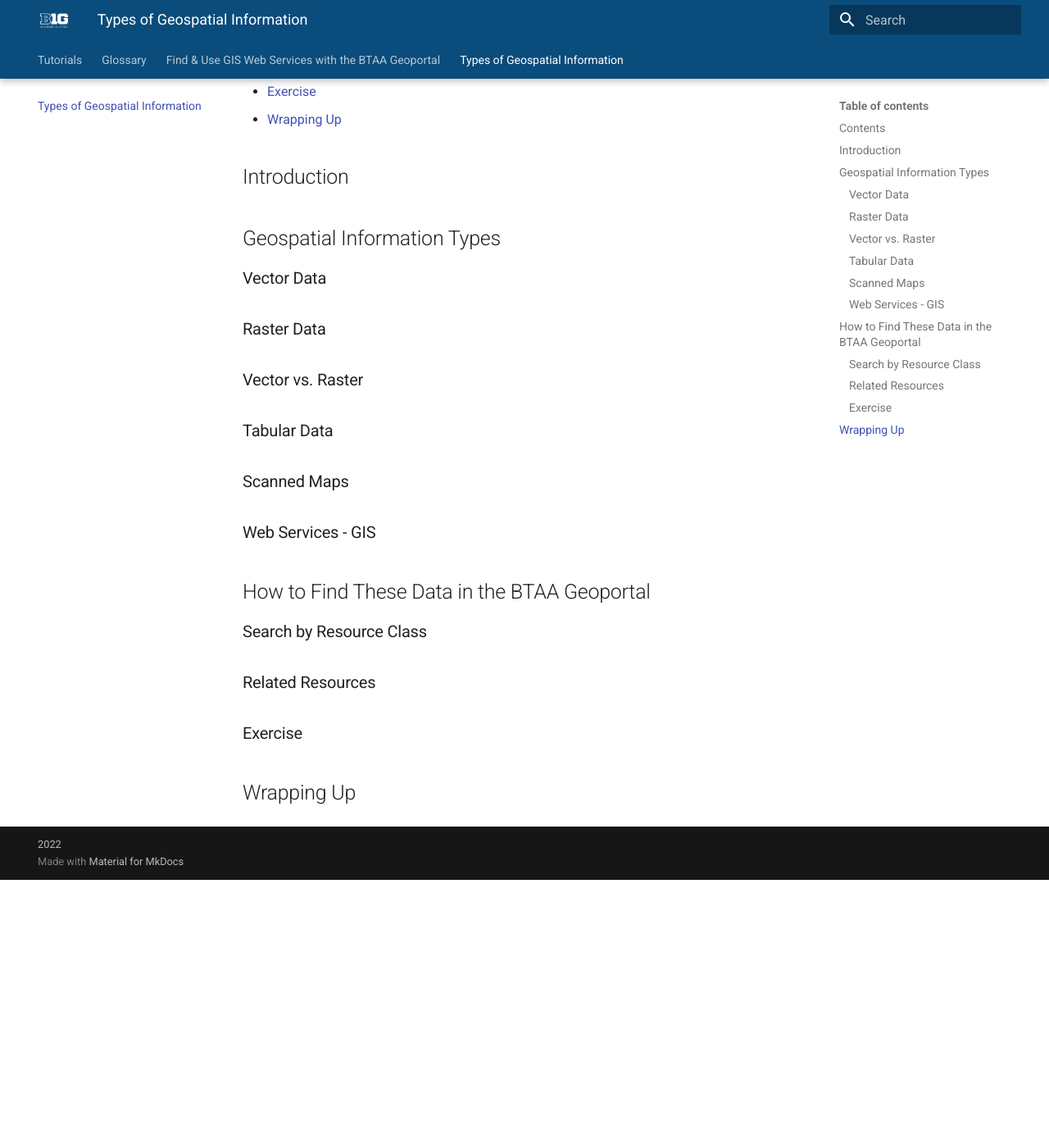
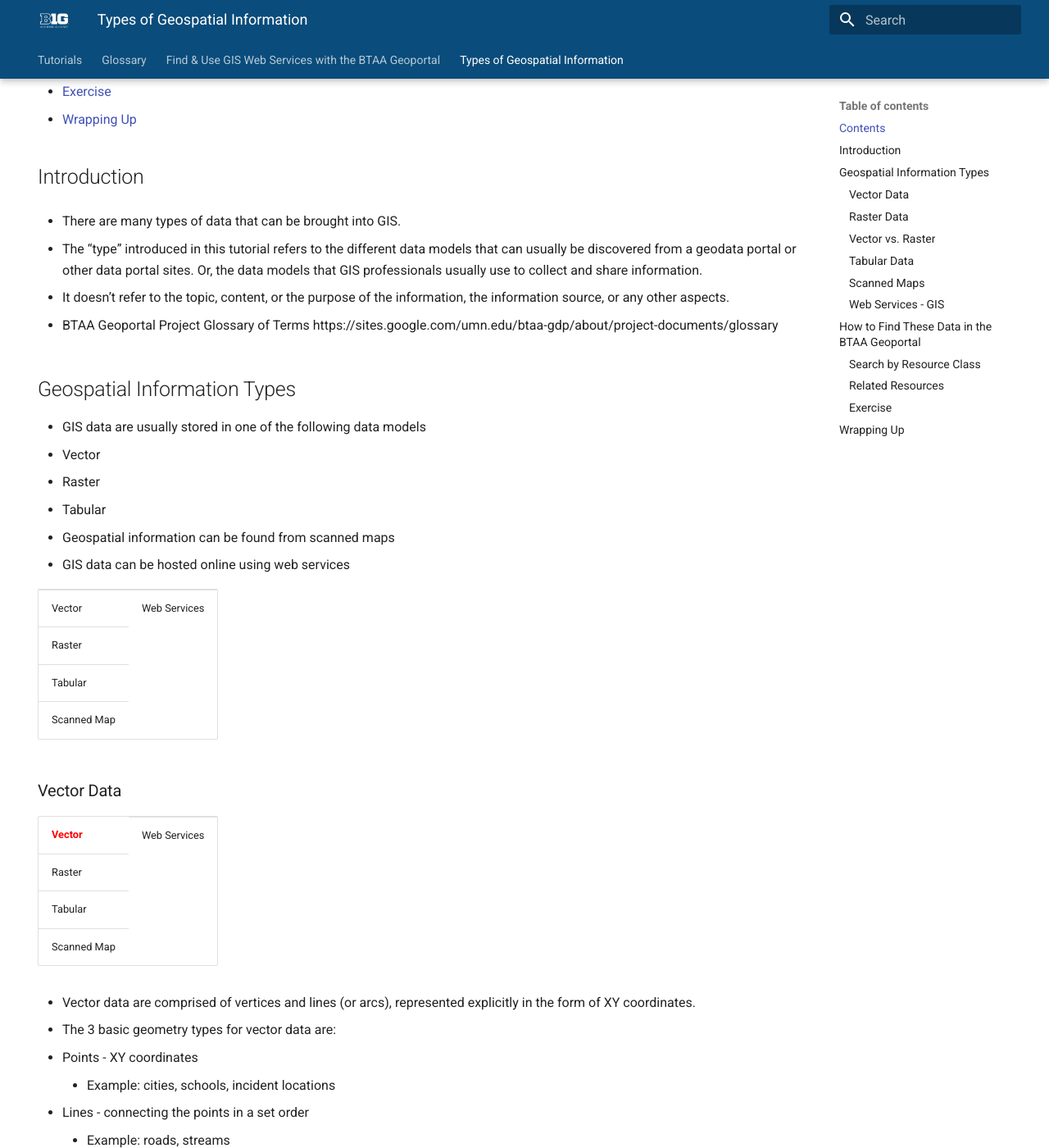
Before and after one commit to jebowe3/tutorials, an MkDocs documentation site: the page built from docs/types_of_geospatial_information.md, in a window 1280 px wide and 1400 px high, scrolled down 549 px. Shown: the whole window at 82% size. Built offline with MkDocs 1.6.1 and Material for MkDocs 9.7.7, drawn with Linux system fonts in a browser that asks for light colours; before the commit the page ends 1622 px from its top, so only the background shows below that; some of the changed text lies outside the part shown.

Commit message:
add image, add text

```diff
--- a/docs/types_of_geospatial_information.md
+++ b/docs/types_of_geospatial_information.md
@@ -1,3 +1,14 @@
+---
+title: Types of Geospatial Information
+summary: This tutorial is designed to introduce you different types of geospatial information that are usually used in GIS and can be found from geospatial data portals such as the BTAA Geoportal.
+authors:
+    - Nicole Kong
+date: 2021-05-19
+
+hide:
+ - navigation
+---
+
 # Types of Geospatial Information
 
 ## Contents
@@ -17,9 +28,69 @@
 
 ## Introduction
 
+* There are many types of data that can be brought into GIS.
+
+* The “type” introduced in this tutorial refers to the different data models that can usually be discovered from a geodata portal or other data portal sites. Or, the data models that GIS professionals usually use to collect and share information.
+
+* It doesn’t refer to the topic, content, or the purpose of the information, the information source, or any other aspects.
+
+* BTAA Geoportal Project Glossary of Terms
+https://sites.google.com/umn.edu/btaa-gdp/about/project-documents/glossary
+
 ## Geospatial Information Types
 
+* GIS data are usually stored in one of the following data models
+  * Vector
+  * Raster
+  * Tabular
+* Geospatial information can be found from scanned maps
+* GIS data can be hosted online using web services
+
+<table>
+  <tr>
+    <td>Vector</td>
+    <td rowspan="4">Web Services</td>
+  </tr>
+  <tr>
+    <td>Raster</td>
+  </tr>
+  <tr>
+    <td>Tabular</td>
+  </tr>
+  <tr>
+    <td>Scanned Map</td>
+  </tr>
+</table>
+
 ### Vector Data
+
+<table>
+  <tr>
+    <th style="color:red;">Vector</th>
+    <td rowspan="4">Web Services</td>
+  </tr>
+  <tr>
+    <td>Raster</td>
+  </tr>
+  <tr>
+    <td>Tabular</td>
+  </tr>
+  <tr>
+    <td>Scanned Map</td>
+  </tr>
+</table>
+
+* Vector data are comprised of vertices and lines (or arcs), represented explicitly in the form of XY coordinates.
+* The 3 basic geometry types for vector data are:
+  * Points - XY coordinates
+    * Example: cities, schools, incident locations
+  * Lines - connecting the points in a set order
+    * Example: roads, streams
+  * Polygons - a set of points in a particular order and
+Close it (the 1st and last point are the same)
+    * Example: a state, county, or census block
+* Most GIS applications do not allow mixed geometry type
+In a single layer
 
 ### Raster Data
 
```
Also changed, not shown: docs/images/vector-data.png (added).
